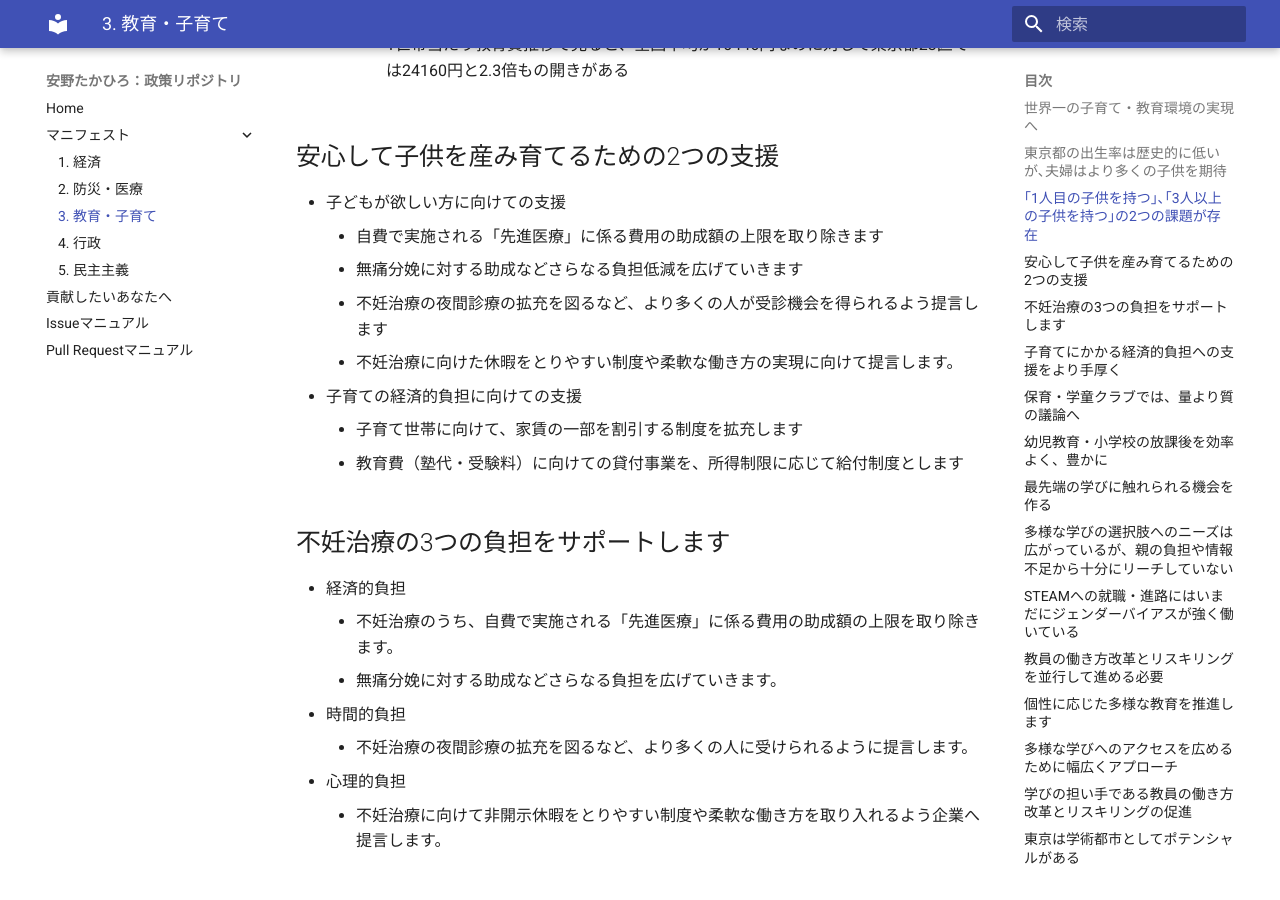
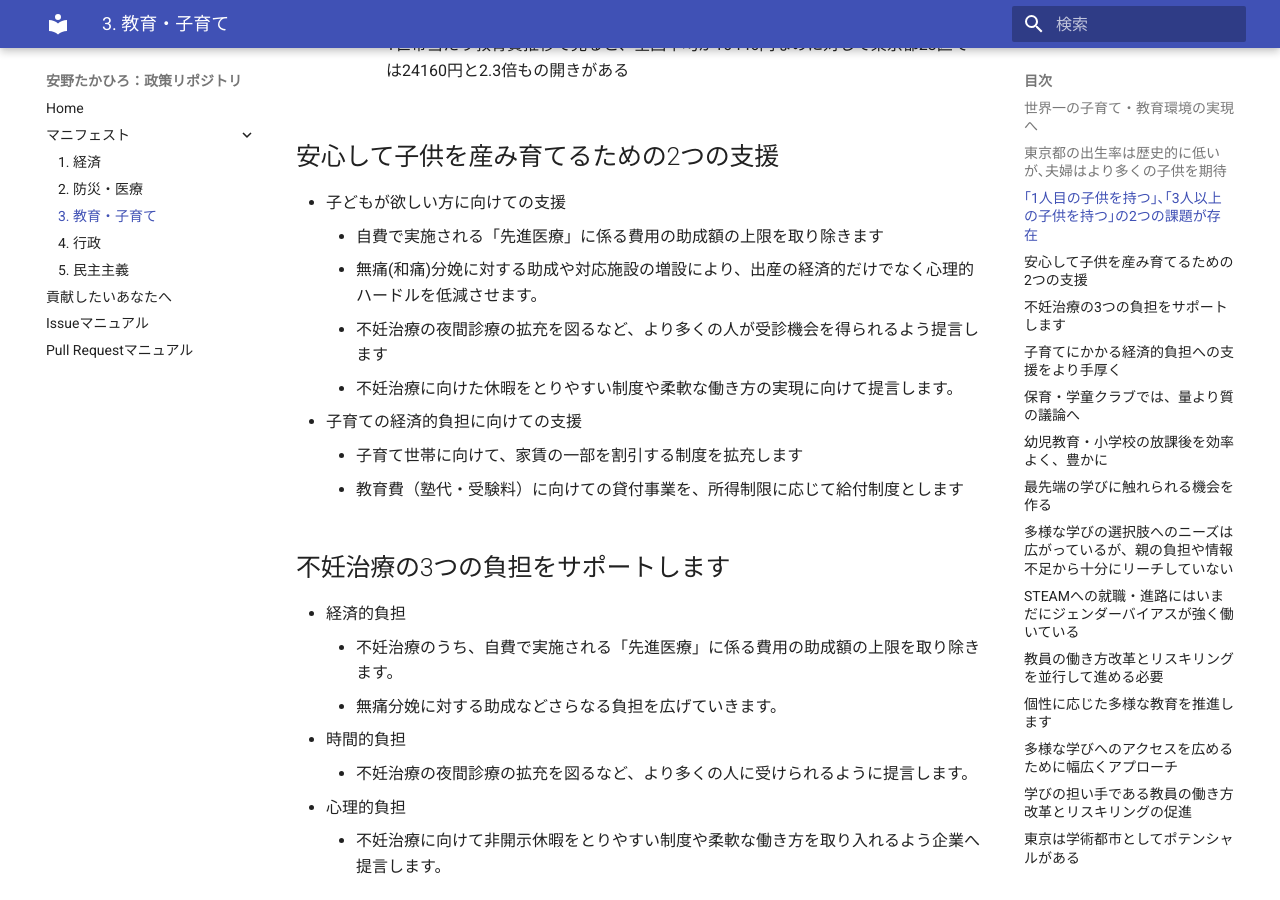
Before and after one commit to takahiroanno2024/election2024, an MkDocs documentation site: the page built from docs/manifest/education.md, in a window 1280 px wide and 900 px high, scrolled down 2069 px. Built offline with MkDocs 1.6.1 and Material for MkDocs 9.7.7, drawn with Linux system fonts in a browser that asks for light colours.

Commit message:
Update education.md

```diff
--- a/docs/manifest/education.md
+++ b/docs/manifest/education.md
@@ -50,7 +50,7 @@
 
 - 子どもが欲しい方に向けての支援
     - 自費で実施される「先進医療」に係る費用の助成額の上限を取り除きます
-    - 無痛分娩に対する助成などさらなる負担低減を広げていきます
+    - 無痛(和痛)分娩に対する助成や対応施設の増設により、出産の経済的だけでなく心理的ハードルを低減させます。
     - 不妊治療の夜間診療の拡充を図るなど、より多くの人が受診機会を得られるよう提言します
     - 不妊治療に向けた休暇をとりやすい制度や柔軟な働き方の実現に向けて提言します。
 - 子育ての経済的負担に向けての支援
```
